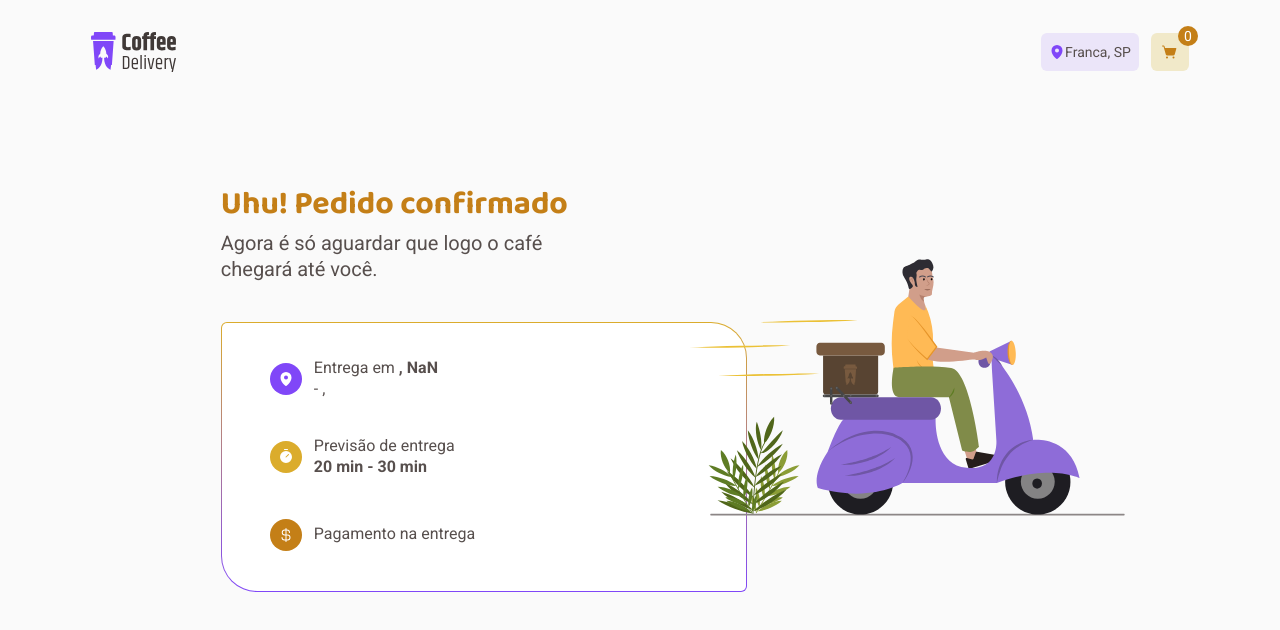
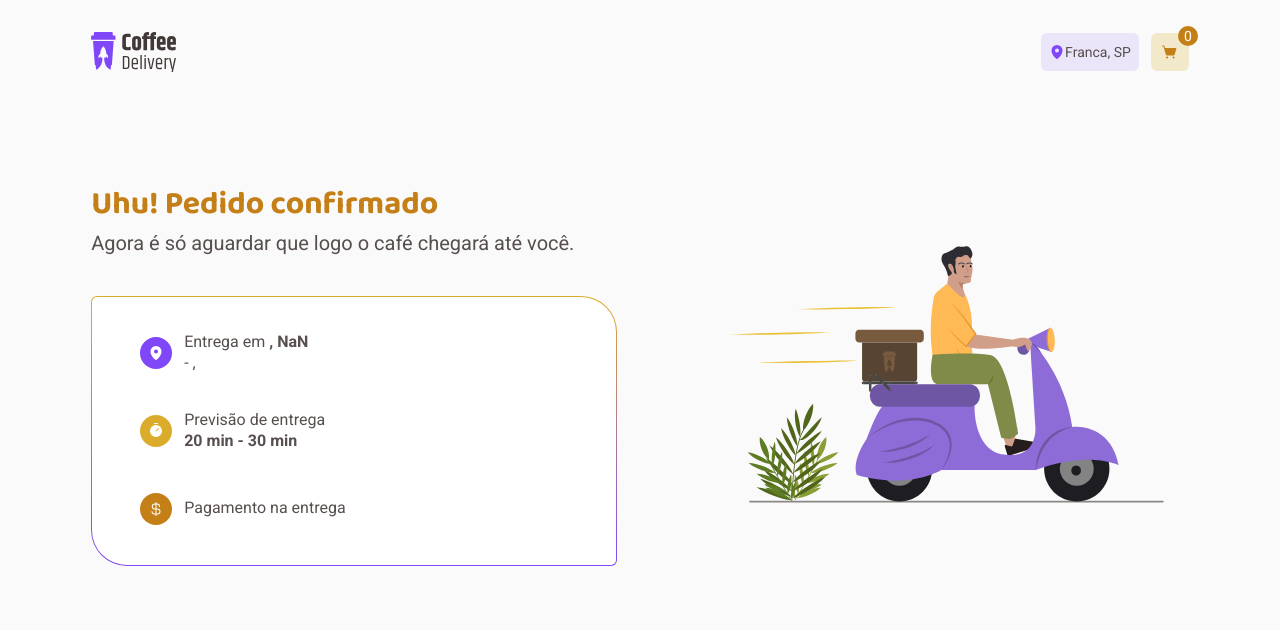
Before and after one commit to PedroHenriqueFernandes/coffee-delivery, a React (Vite) app: page /sucess in a window 1280 px wide. Shown: the top 630 px of the page. Built offline with nearby package versions, Linux system fonts and the light colour scheme.

Commit message:
correction: css in sucess screen

```diff
--- a/src/pages/SucessOffer/components/DataDelivery/styles.ts
+++ b/src/pages/SucessOffer/components/DataDelivery/styles.ts
@@ -6,7 +6,6 @@ export const Container = styled.div`
     flex-direction: column;
     justify-content: center;
     width: 50%;
-    padding: 0rem 5.7rem;
     gap: 40px;
 `;
 
--- a/src/pages/SucessOffer/styles.ts
+++ b/src/pages/SucessOffer/styles.ts
@@ -3,7 +3,7 @@ import styled from "styled-components";
 export const Container = styled.div`
     display: flex;
     align-items: center;
-    justify-content: center;
+    justify-content: space-between;
     width: 100%;
-    padding: 5rem 5.7rem;
+    padding: 5rem 5.7rem 0 5.7rem;
 `;
```
